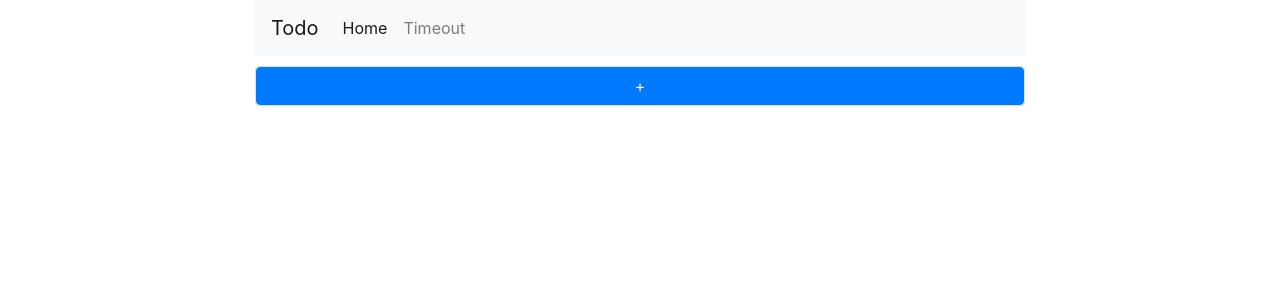
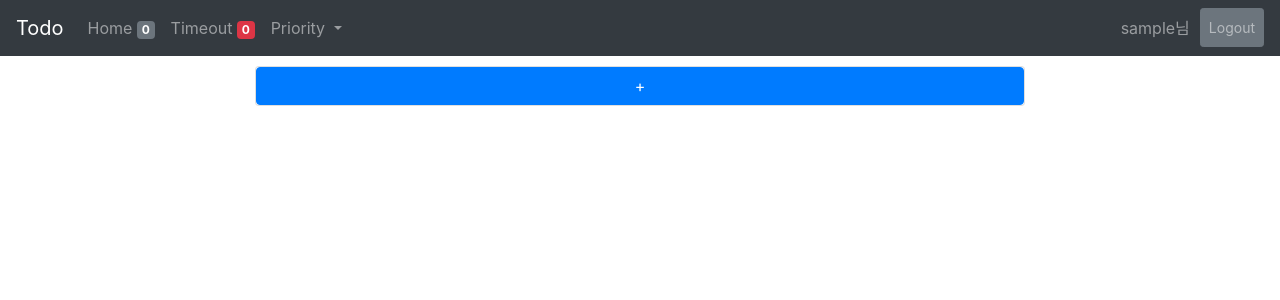
Before and after one commit to HongSeongSu/DjangoTodo, a Django app: page /task/list/ in a window 1280 px wide. Shown: the top 300 px of the page. Run offline with Django 3.2, Linux system fonts and the light colour scheme; the visitor is signed in with stand-in values (Sample User, id 1); data that the repository does not hold is empty; some libraries are stand-ins or nearby versions.

Commit message:
Modify the base html and todo html

```diff
--- a/todo/templates/base.html
+++ b/todo/templates/base.html
@@ -6,19 +6,66 @@
     <meta charset="UTF-8">
     <meta name="viewport" content="width=device-width, initial-scale=1">
 
-    <link rel="stylesheet" href="https://maxcdn.bootstrapcdn.com/bootstrap/4.0.0/css/bootstrap.min.css" integrity="sha384-Gn5384xqQ1aoWXA+058RXPxPg6fy4IWvTNh0E263XmFcJlSAwiGgFAW/dAiS6JXm" crossorigin="anonymous">
+    <link rel="stylesheet" href="https://maxcdn.bootstrapcdn.com/bootstrap/4.0.0/css/bootstrap.min.css"
+          integrity="sha384-Gn5384xqQ1aoWXA+058RXPxPg6fy4IWvTNh0E263XmFcJlSAwiGgFAW/dAiS6JXm" crossorigin="anonymous">
     <!--<link rel="stylesheet" href="{% static 'css/custom.css' %}">-->
 </head>
 </html>
 
 <body>
-    <div class="container mx-auto" style="width: 800px;">
-        {% block content %}
+<nav class="navbar navbar-expand-lg navbar-dark bg-dark" style="margin-bottom: 10px;">
+    <a class="navbar-brand" href="">Todo</a>
+    <button class="navbar-toggler" type="button" data-toggle="collapse" data-target="#navbarSupportedContent"
+            aria-controls="navbarSupportedContent" aria-expanded="false" aria-label="Toggle navigation">
+        <span class="navbar-toggler-icon"></span>
+    </button>
 
-        {% endblock %}
+    <div class="collapse navbar-collapse" id="navbarSupportedContent">
+        <ul class="navbar-nav mr-auto">
+            <li class="nav-item">
+                <a class="nav-link" href="{% url 'task:list' %}"> Home <span
+                        class="badge badge-secondary">{{ list }}</span></a>
+            </li>
+            <li class="nav-item">
+                <a class="nav-link" href="{% url 'task:timeout' %}">
+                    Timeout
+                    <span class="badge badge-danger">
+                        {{ overtime }}
+                    </span>
+                </a>
+            </li>
+            <li class="nav-item dropdown">
+                <a class="nav-link dropdown-toggle" href="#" id="navbarDropdownMenuLink" role="button"
+                   data-toggle="dropdown" aria-haspopup="true" aria-expanded="false">
+                    Priority
+                </a>
+                <div class="dropdown-menu" aria-labelledby="navbarDropdownMenuLink">
+                    <a class="dropdown-item" href="{% url 'task:important' %}">중요 <span class="badge badge-warning">{{ important }}</span></a>
+                    <a class="dropdown-item" href="{% url 'task:normal' %}">보통 <span class="badge badge-primary">{{ normal }}</span></a>
+                    <a class="dropdown-item" href="{% url 'task:minor' %}">사소 <span class="badge badge-light">{{ minor }}</span></a>
+                </div>
+            </li>
+
+        </ul>
+        <ul class="navbar-nav navbar-right">
+            <li class="nav-item navbar-text" style="margin-right: 10px;">{{ user.username }}님</li>
+            <li class="nav-item"><a class="nav-link btn btn-secondary btn-sm" role="button" href="{% url 'logout' %}">Logout</a></li>
+        </ul>
     </div>
+</nav>
+<div class="container mx-auto" style="width: 800px;">
+    {% block content %}
 
-    <script src="https://code.jquery.com/jquery-3.3.1.slim.min.js" integrity="sha384-q8i/X+965DzO0rT7abK41JStQIAqVgRVzpbzo5smXKp4YfRvH+8abtTE1Pi6jizo" crossorigin="anonymous"></script>
-    <script src="https://cdnjs.cloudflare.com/ajax/libs/popper.js/1.14.6/umd/popper.min.js" integrity="sha384-wHAiFfRlMFy6i5SRaxvfOCifBUQy1xHdJ/yoi7FRNXMRBu5WHdZYu1hA6ZOblgut" crossorigin="anonymous"></script>
-    <script src="https://stackpath.bootstrapcdn.com/bootstrap/4.2.1/js/bootstrap.min.js" integrity="sha384-B0UglyR+jN6CkvvICOB2joaf5I4l3gm9GU6Hc1og6Ls7i6U/mkkaduKaBhlAXv9k" crossorigin="anonymous"></script>
+    {% endblock %}
+</div>
+
+<script src="https://code.jquery.com/jquery-3.3.1.slim.min.js"
+        integrity="sha384-q8i/X+965DzO0rT7abK41JStQIAqVgRVzpbzo5smXKp4YfRvH+8abtTE1Pi6jizo"
+        crossorigin="anonymous"></script>
+<script src="https://cdnjs.cloudflare.com/ajax/libs/popper.js/1.14.6/umd/popper.min.js"
+        integrity="sha384-wHAiFfRlMFy6i5SRaxvfOCifBUQy1xHdJ/yoi7FRNXMRBu5WHdZYu1hA6ZOblgut"
+        crossorigin="anonymous"></script>
+<script src="https://stackpath.bootstrapcdn.com/bootstrap/4.2.1/js/bootstrap.min.js"
+        integrity="sha384-B0UglyR+jN6CkvvICOB2joaf5I4l3gm9GU6Hc1og6Ls7i6U/mkkaduKaBhlAXv9k"
+        crossorigin="anonymous"></script>
 </body>
--- a/todo/templates/task/todo_list.html
+++ b/todo/templates/task/todo_list.html
@@ -1,43 +1,34 @@
 {% extends 'base.html' %}
 
 {% block content %}
-<nav class="navbar navbar-expand-lg navbar-light bg-light" style="margin-bottom: 10px;">
-    <a class="navbar-brand" href="">Todo</a>
-    <button class="navbar-toggler" type="button" data-toggle="collapse" data-target="#navbarSupportedContent"
-            aria-controls="navbarSupportedContent" aria-expanded="false" aria-label="Toggle navigation">
-        <span class="navbar-toggler-icon"></span>
-    </button>
-
-    <div class="collapse navbar-collapse" id="navbarSupportedContent">
-        <ul class="navbar-nav mr-auto">
-            <li class="nav-item active">
-                <a class="nav-link" href="{% url 'task:list' %}">Home</a>
-            </li>
-            <li class="nav-item">
-                <a class="nav-link" href="{% url 'task:timeout' %}">Timeout</a>
-            </li>
-
-        </ul>
-    </div>
-</nav>
-
 <div class="card" style="margin-bottom: 10px;">
     <a class="btn btn-primary" href="{% url 'task:create' %}" role="button">+</a>
 </div>
+
 {% for obj in object_list %}
-{% if obj.date_now|date:"Y M d" < obj.deadline|date:"Y M d" %}
 <div class="card" style="margin-bottom: 10px;">
     <div class="card-body">
-        <h5 class="card-title">{{ obj.get_priority_display }} : {{ obj.title }}</h5>
-        <h6 class="card-subtitle mb-2 text-muted">{{ obj.deadline|date:"Y M d D" }}까지</h6>
+        <h5 class="card-title">
+            {% if obj.priority == '1' %}
+                <span class="badge badge-warning">{{ obj.get_priority_display }}</span>
+            {% elif obj.priority == '2' %}
+                <span class="badge badge-primary">{{ obj.get_priority_display }}</span>
+            {% else %}
+                <span class="badge badge-light">{{ obj.get_priority_display }}</span>
+            {% endif %}
+            : {{ obj.title }}</h5>
+        {% if obj.date_now|date:"Y M d" > obj.deadline|date:"Y M d" %}
+        <h6 class="card-subtitle mb-2 text-muted"><del>{{ obj.deadline|date:"Y M d D" }}</del>지남</h6>
+        {% else %}
+            <h6 class="card-subtitle mb-2 text-muted">{{ obj.deadline|date:"Y M d D" }}까지</h6>
+        {% endif %}
         <p class="card-text">{{ obj.note }}</p>
-        <a href="{% url 'task:complete' obj.id %}" class="btn btn-secondary btn-lg active" role="button"
+        <a href="{% url 'task:complete' obj.id %}" class="btn btn-secondary btn-sm active" role="button"
            aria-pressed="true" style="width: 140px;">{{ obj.completed|yesno:"Complete, Uncomplete" }}</a>
-        <a href="{% url 'task:delete' obj.id %}" class="btn btn-secondary btn-lg active" role="button"
+        <a href="{% url 'task:delete' obj.id %}" class="btn btn-secondary btn-sm active" role="button"
            aria-pressed="true" style="width: 140px;">Delete</a>
     </div>
 </div>
-{% endif %}
 {% endfor %}
 
 {% endblock %}
```
Also changed, not shown: todo/templates/task/todo_create.html (+0 -19 lines).
